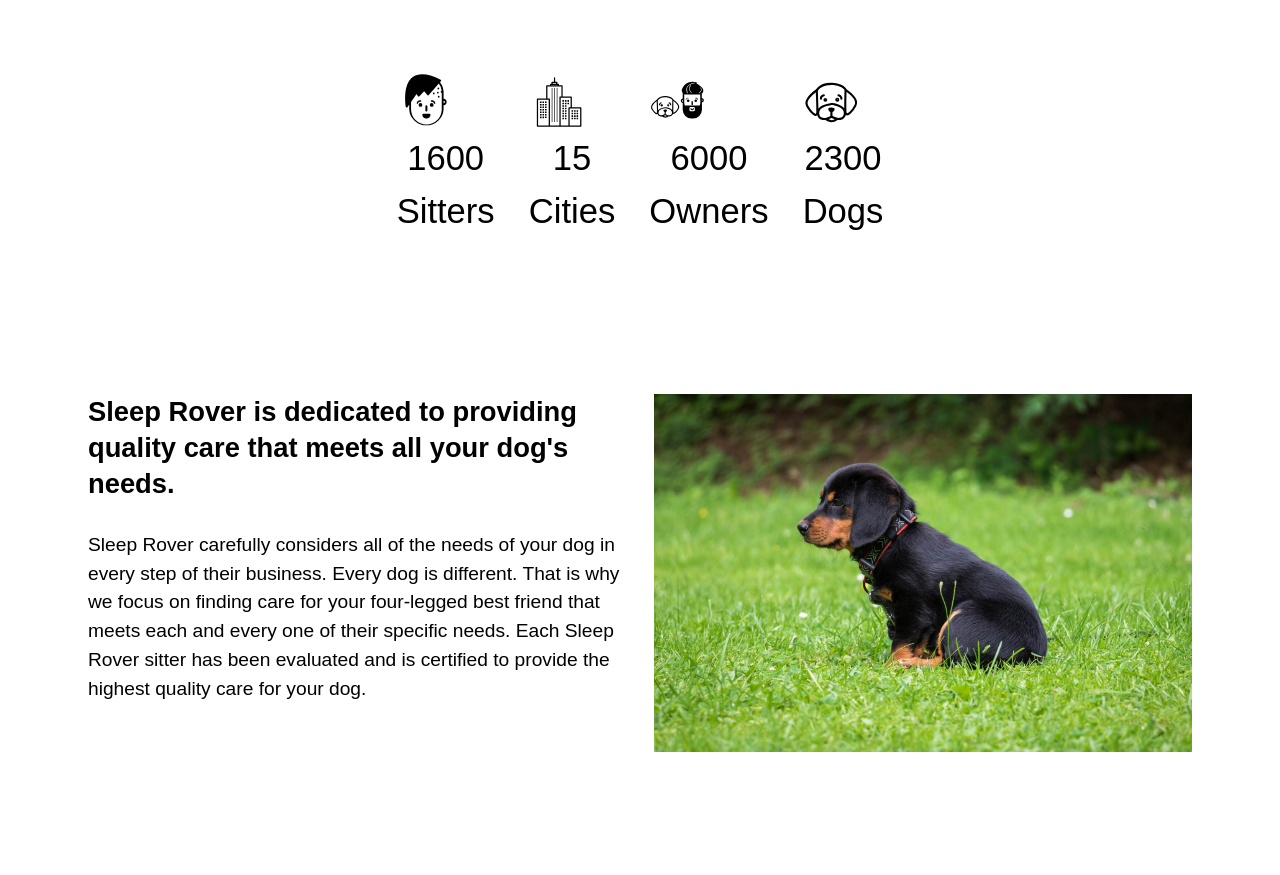
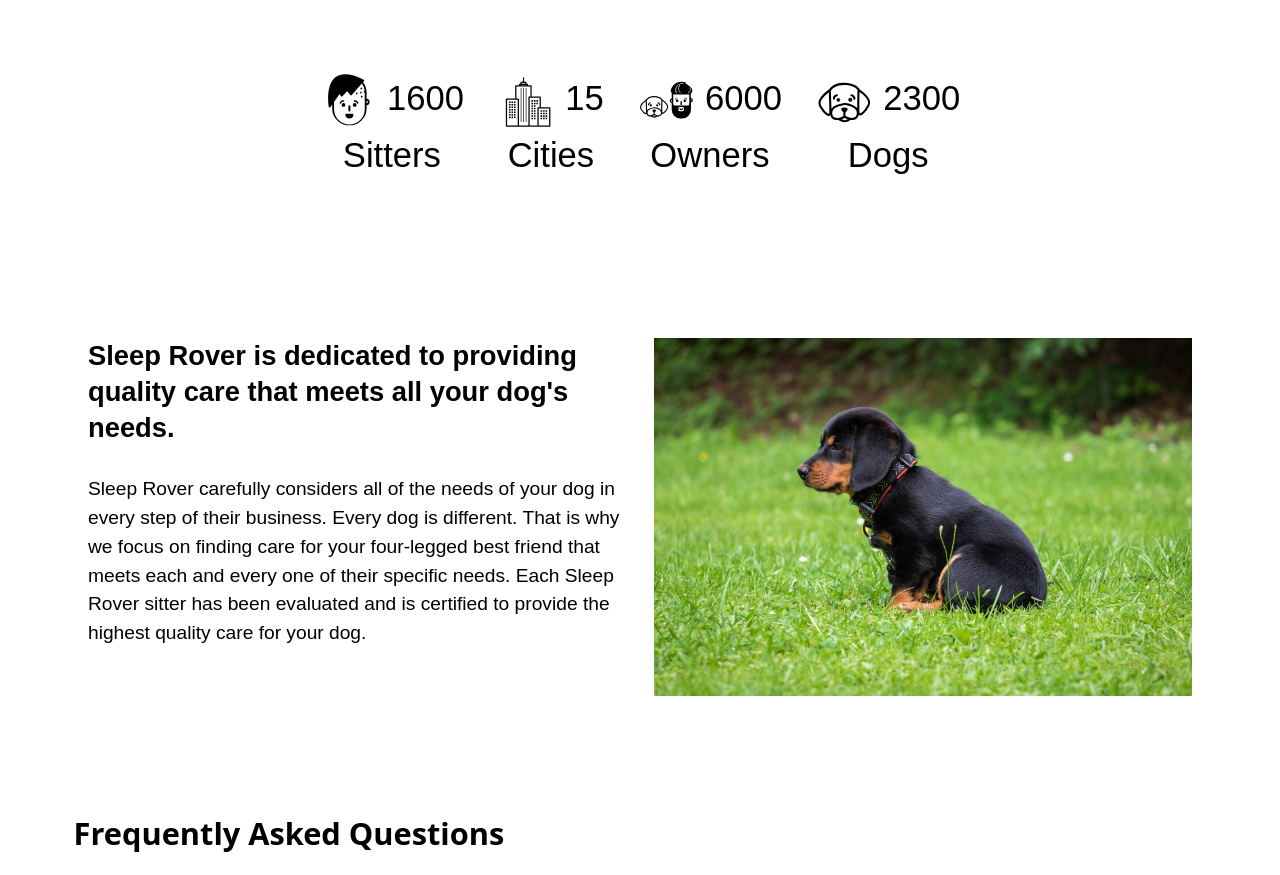
Before and after one commit to the-spice-mice/web-app, a Jekyll site: the page built from about.html, in a window 1280 px wide. Shown: the part 300-1175 px from the top of the page. Built offline with Jekyll 4.4.1, drawn with Linux system fonts in a browser that asks for light colours.

Commit message:
Remove icon label class

```diff
--- a/_layouts/about.html
+++ b/_layouts/about.html
@@ -6,28 +6,28 @@
   <section class="wrapper gutter-2 pad-b-2 pad-t-2 text-center">
     <ul class="list-group-inline">
       <li class="icon-link exa island-1-2" href="#">
-        <i class="icon i-2 block">
+        <i class="icon i-2">
           <svg><use xlink:href="/images/icons.svg#sitter"></use></svg>
         </i>
-        <span class="icon-label">1600<br>Sitters</span>
+        <span class="">1600<br>Sitters</span>
       </li>
       <li class="icon-link exa island-1-2" href="#">
-        <i class="icon i-2 block">
+        <i class="icon i-2">
           <svg><use xlink:href="/images/icons.svg#city"></use></svg>
         </i>
-        <span class="icon-label">15<br>Cities</span>
+        <span class="">15<br>Cities</span>
       </li>
       <li class="icon-link exa island-1-2" href="#">
-        <i class="icon i-2 block">
+        <i class="icon i-2">
           <svg><use xlink:href="/images/icons.svg#owner"></use></svg>
         </i>
-        <span class="icon-label">6000<br>Owners</span>
+        <span class="">6000<br>Owners</span>
       </li>
       <li class="icon-link exa island-1-2" href="#">
-        <i class="icon i-2 block">
+        <i class="icon i-2">
           <svg><use xlink:href="/images/icons.svg#dog"></use></svg>
         </i>
-        <span class="icon-label push-0">2300<br>Dogs</span>
+        <span class="push-0">2300<br>Dogs</span>
       </li>
     </ul>
   </section>
```
